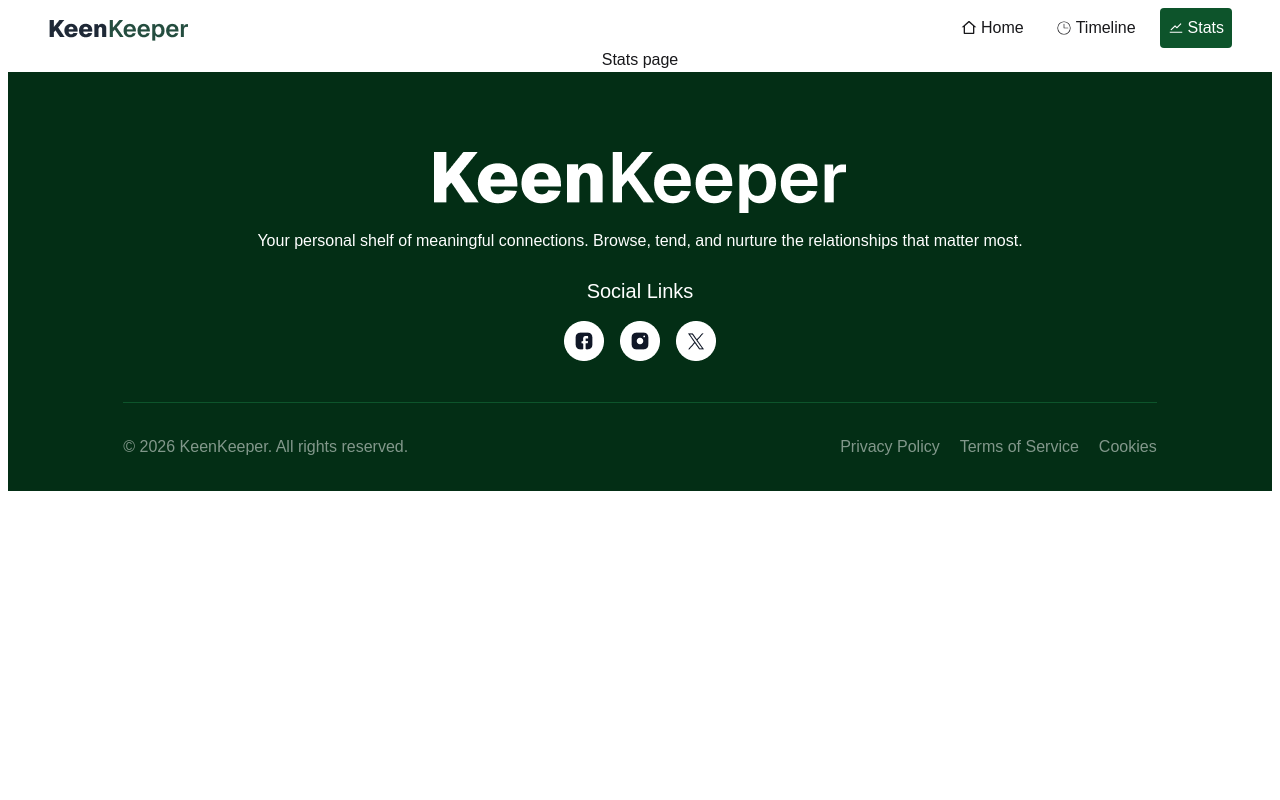
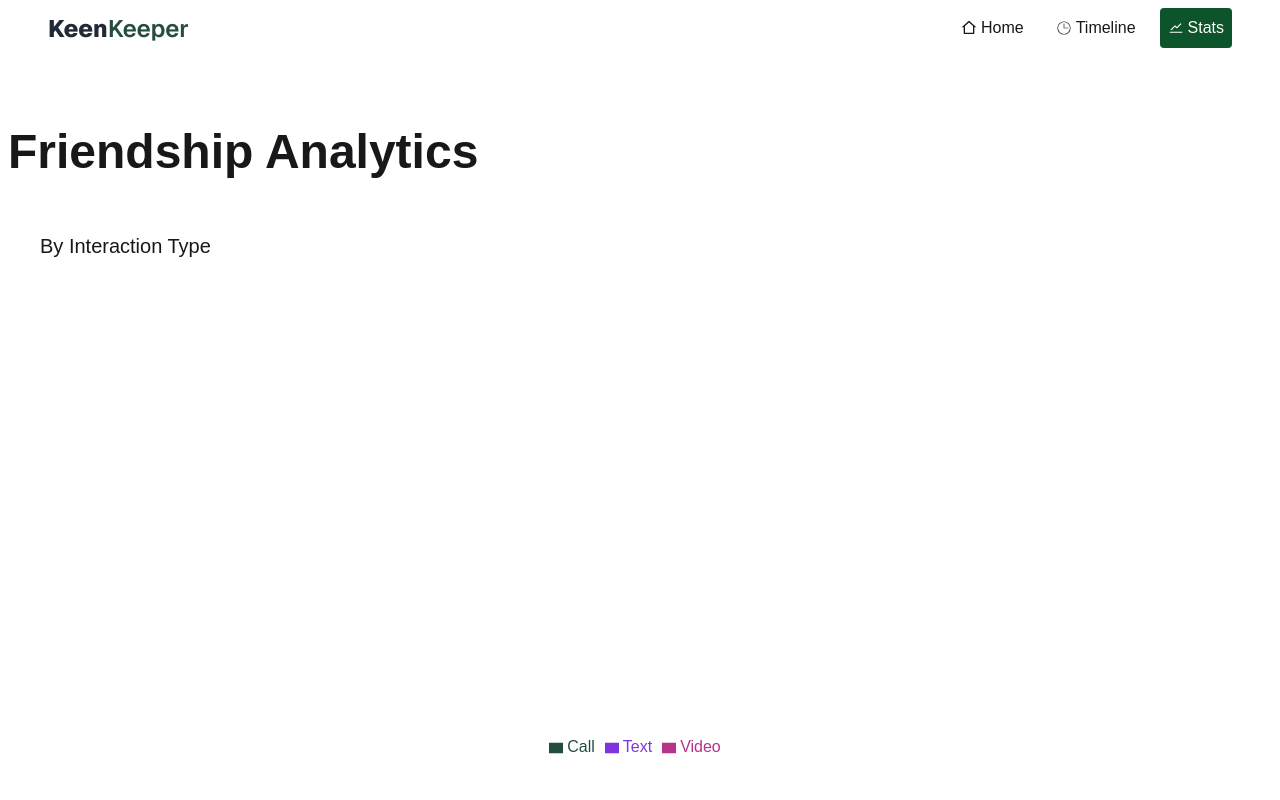
Before and after one commit to Rashedul2001/PH_B13_A07, a React (Vite) app: page /stats in a window 1280 px wide. Shown: the top 800 px of the page. Built offline with nearby package versions, Linux system fonts and the light colour scheme.

Commit message:
Complete Stats page

```diff
--- a/package.json
+++ b/package.json
@@ -16,6 +16,7 @@
     "react-icons": "^5.6.0",
     "react-router": "^7.14.1",
     "react-toastify": "^11.0.5",
+    "recharts": "^3.8.1",
     "tailwindcss": "^4.2.2"
   },
   "devDependencies": {
--- a/src/context/DataContext.jsx
+++ b/src/context/DataContext.jsx
@@ -1,11 +1,18 @@
 import React, { useEffect, useState } from 'react';
 import { FriendContext } from './AllContext';
+
+const pieStructure = [
+    { name: "Call", value: 0, fill: "#244D3F" },
+    { name: "Text", value: 0, fill: "#7E35E1" },
+    { name: "Video", value: 0, fill: "#B53389" }
+];
 
 const DataContext = ({ children }) => {
     const [friends, setFriends] = useState([]);
     const [loading, setLoading] = useState(true);
     { /*set Error handling later*/ }
     const [timeline, setTimeline] = useState([]);
+    const [pieData, setPieData] = useState(pieStructure);
 
 
 
@@ -30,7 +37,7 @@ const DataContext = ({ children }) => {
     }, [])
 
     return (
-        <FriendContext.Provider value={{ friends, loading, timeline, setTimeline }}>
+        <FriendContext.Provider value={{ friends, loading, timeline, setTimeline, pieData, setPieData }}>
             {children}
         </FriendContext.Provider>
 
--- a/src/pages/FriendDetail.jsx
+++ b/src/pages/FriendDetail.jsx
@@ -12,7 +12,7 @@ import { FriendContext } from "../context/AllContext";
 
 
 const FriendDetail = () => {
-    const {friends, timeline, setTimeline } = useContext(FriendContext);
+    const {friends, timeline, setTimeline, pieData, setPieData } = useContext(FriendContext);
     const { id } = useParams();
     const friend = friends.find(f => f.id === parseInt(id));
 
@@ -33,6 +33,11 @@ const FriendDetail = () => {
             </div>
         </div>
         setTimeline([...timeline, timelineDiv]);
+        const data = [...pieData].map(item=> item.name===action ? {...item, value: item.value+1} : item);
+        setPieData(data);
+
+
+
 
     }
 
--- a/src/pages/Stats.jsx
+++ b/src/pages/Stats.jsx
@@ -1,8 +1,37 @@
+import { useContext } from "react";
+import { FriendContext } from "../context/AllContext";
+import { Legend, Pie, PieChart, Tooltip } from 'recharts';
+
+
 
 const Stats = () => {
+    const { pieData } = useContext(FriendContext);
+
+
     return (
-        <div>
-            <p className="text-center">Stats page</p>
+        <div className="my-20 ">
+            <p className="text-5xl font-bold mb-6">Friendship Analytics</p>
+            <div className="p-8">
+                <p className=" mb-6 text-xl font-medium">By Interaction Type</p>
+                <PieChart className="w-11/12 mx-auto" style={{ width: '100%', maxWidth: '500px', maxHeight: '60vh', aspectRatio: 1 }} responsive>
+                    <Pie
+                        data={pieData}
+                        innerRadius="80%"
+                        outerRadius="100%"
+                        // Corner radius is the rounded edge of each pie slice
+                        fill="#8884d8"
+                        cornerRadius="50%"
+                        // padding angle is the gap between each pie slice
+                        paddingAngle={5}
+                        dataKey="value"
+                        isAnimationActive={true}
+                    />
+
+                    <Tooltip/>
+                    {/*don't know why..... margin is not working*/}
+                    <Legend  wrapperStyle={{paddingTop:40}}/>
+                </PieChart>
+            </div>
         </div>
     );
 };
```
Also changed, not shown: 1 other file (tests, documents, lock files or other folders).
